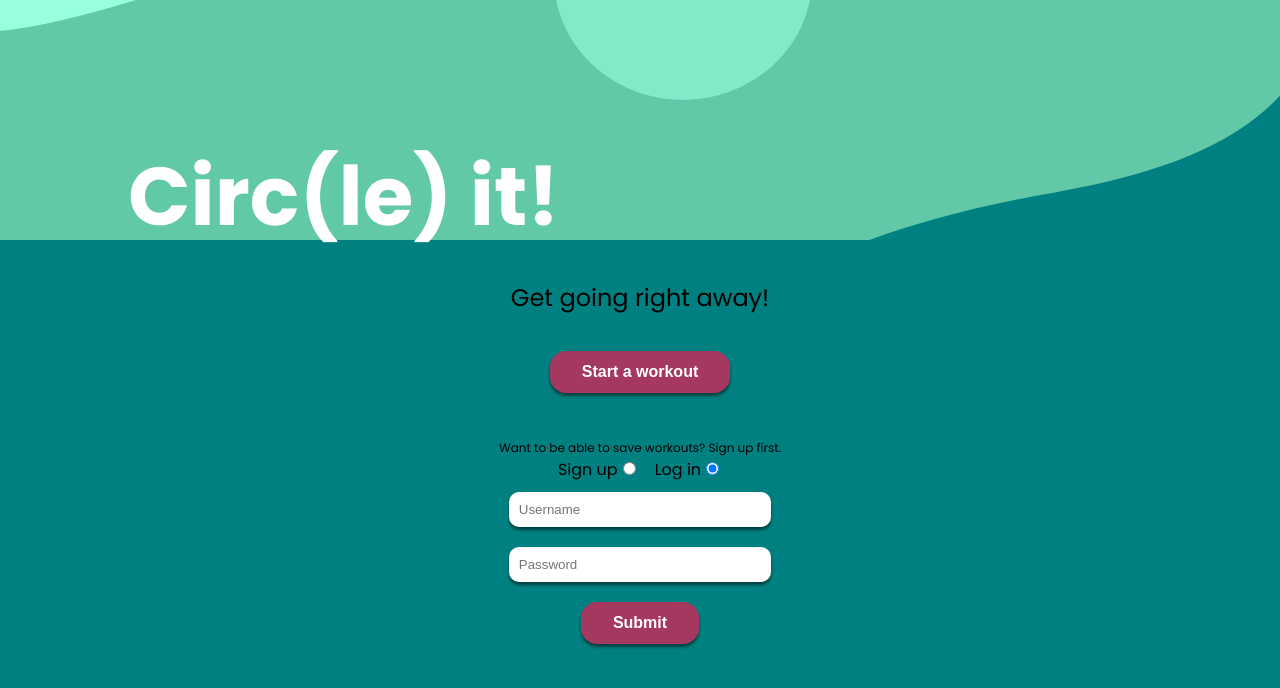
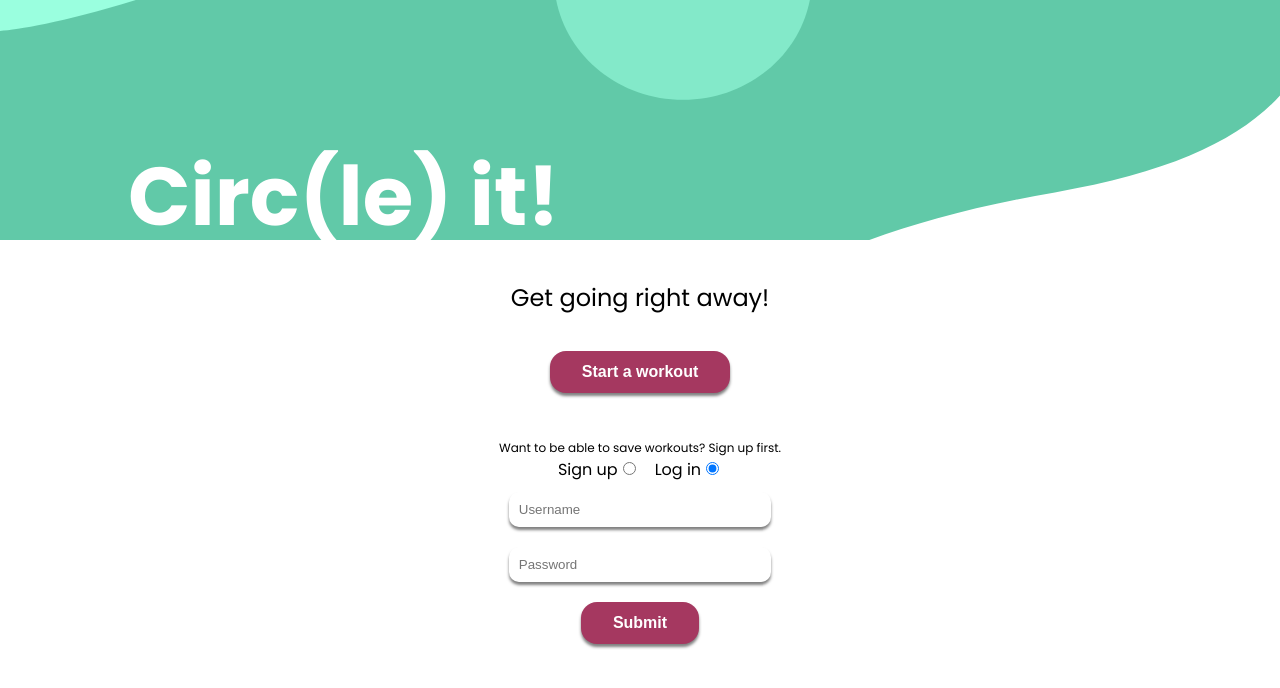
Before and after one commit to Cheroptera/circle-it-FE, a React (Create React App) app: page / in a window 1280 px wide. Shown: the top 688 px of the page. Built offline with nearby package versions, Linux system fonts and the light colour scheme.

Commit message:
added globalstyle

```diff
--- a/src/GlobalStyle.js
+++ b/src/GlobalStyle.js
@@ -4,12 +4,14 @@ const GlobalStyle = createGlobalStyle`
   body {
     margin: 0;
     padding: 0;
-    background: teal;
     font-family: 'Poppins', sans-serif;
   }
 
-  h2 {
-    font-weight: 600;
+  h1,
+  h2,
+  h3
+   {
+    font-weight: 700;
   }
 `
 
```
